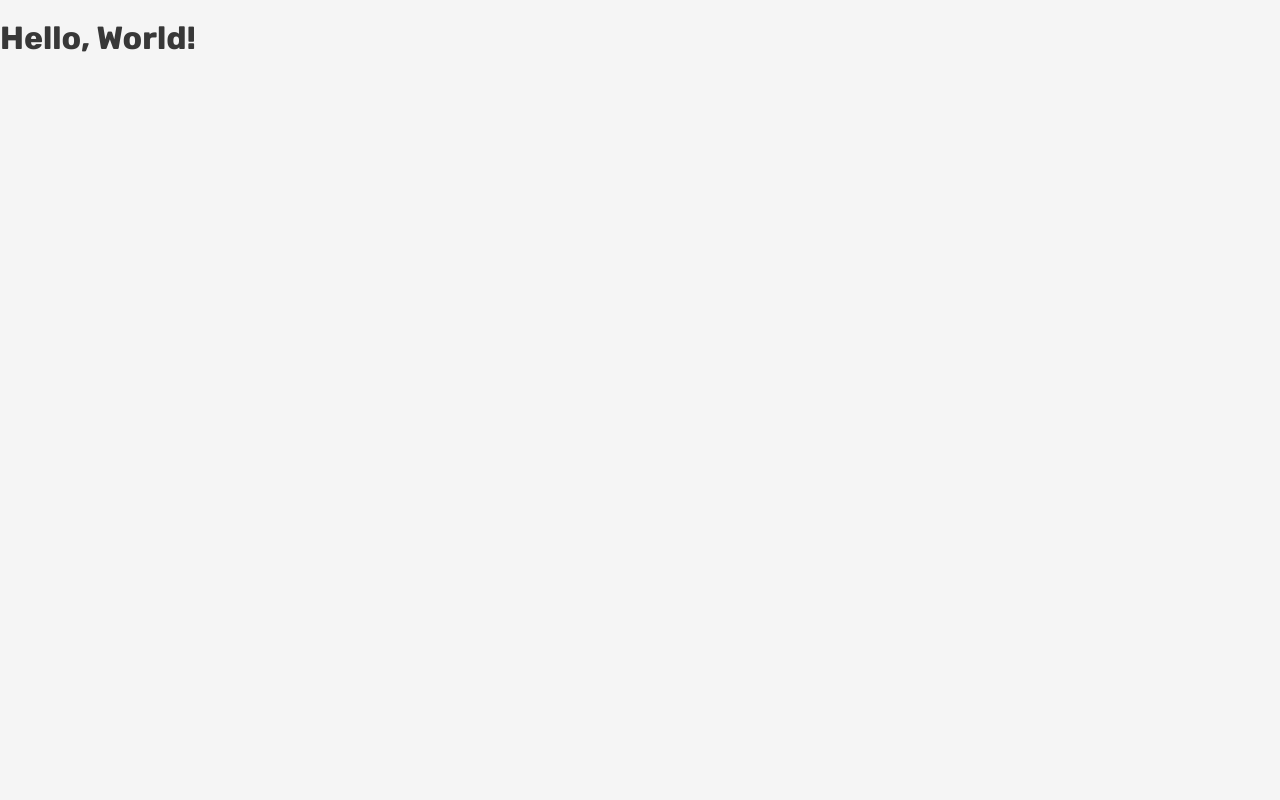
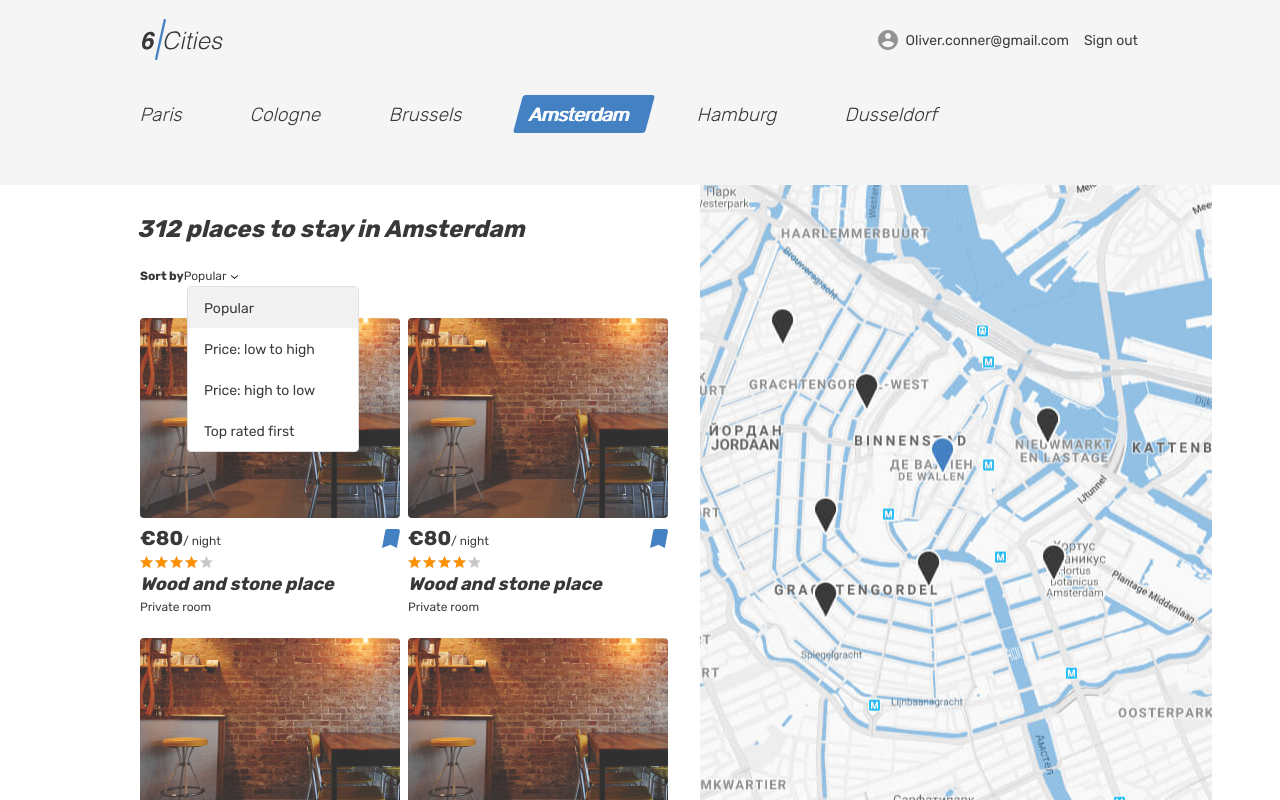
Before and after one commit to olena34montp/six-cities, a React (Vite) app: page / in a window 1280 px wide. Built offline with nearby package versions, Linux system fonts and the light colour scheme.

Commit message:
Créé les components App, MainPage, Card

```diff
--- /dev/null
+++ b/src/components/app/app.tsx
@@ -0,0 +1,13 @@
+import MainPage from '../../pages/main/main';
+
+type AppPageProps = {
+    cardsCount: number;
+}
+
+function App({ cardsCount }: AppPageProps): JSX.Element {
+    return (
+        <MainPage cardsCount={cardsCount} />
+    );
+}
+
+export default App;
--- /dev/null
+++ b/src/components/card/card.tsx
@@ -0,0 +1,37 @@
+function Card(): JSX.Element {
+    return (
+        <article className="cities__place-card place-card">
+            <div className="cities__image-wrapper place-card__image-wrapper">
+            <a href="#">
+                <img className="place-card__image" src="img/room.jpg" width="260" height="200" alt="Place image" />
+            </a>
+            </div>
+            <div className="place-card__info">
+            <div className="place-card__price-wrapper">
+                <div className="place-card__price">
+                <b className="place-card__price-value">&euro;80</b>
+                <span className="place-card__price-text">&#47;&nbsp;night</span>
+                </div>
+                <button className="place-card__bookmark-button place-card__bookmark-button--active button" type="button">
+                <svg className="place-card__bookmark-icon" width="18" height="19">
+                    <use xlinkHref="#icon-bookmark"></use>
+                </svg>
+                <span className="visually-hidden">In bookmarks</span>
+                </button>
+            </div>
+            <div className="place-card__rating rating">
+                <div className="place-card__stars rating__stars">
+                <span style={{ width: "80%" }}></span>
+                <span className="visually-hidden">Rating</span>
+                </div>
+            </div>
+            <h2 className="place-card__name">
+                <a href="#">Wood and stone place</a>
+            </h2>
+            <p className="place-card__type">Private room</p>
+            </div>
+        </article>
+    );
+}
+
+export default Card;
--- /dev/null
+++ b/src/const.ts
@@ -0,0 +1,3 @@
+export const Setting = {
+    CardsCount : 5
+};
--- a/src/index.tsx
+++ b/src/index.tsx
@@ -1,5 +1,7 @@
 import React from 'react';
 import ReactDOM from 'react-dom/client';
+import App from './components/app/app';
+import { Setting } from './const';
 
 const root = ReactDOM.createRoot(
   document.getElementById('root') as HTMLElement
@@ -7,6 +9,6 @@
 
 root.render(
   <React.StrictMode>
-    <h1>Hello, World!</h1>
+    <App cardsCount={Setting.CardsCount}/>
   </React.StrictMode>
 );
--- /dev/null
+++ b/src/pages/main/main.tsx
@@ -0,0 +1,119 @@
+import Card from '../../components/card/card'
+import { Setting } from '../../const';
+
+type MainPageProps = {
+    cardsCount: number;
+}
+
+function MainPage({ cardsCount }: MainPageProps): JSX.Element {
+    function cards () {
+        const result = [];
+        for(let i = 1; i < cardsCount; i++) {
+            result.push(<Card key={i}/>);
+        }
+
+        return result;
+    }
+    return (
+        <div className="page page--gray page--main">
+            <header className="header">
+                <div className="container">
+                    <div className="header__wrapper">
+                        <div className="header__left">
+                            <a className="header__logo-link header__logo-link--active">
+                                <img className="header__logo" src="img/logo.svg" alt="6 cities logo" width="81" height="41" />
+                            </a>
+                        </div>
+                        <nav className="header__nav">
+                            <ul className="header__nav-list">
+                                <li className="header__nav-item user">
+                                    <a className="header__nav-link header__nav-link--profile" href="#">
+                                        <div className="header__avatar-wrapper user__avatar-wrapper">
+                                        </div>
+                                        <span className="header__user-name user__name">Oliver.conner@gmail.com</span>
+                                    </a>
+                                </li>
+                                <li className="header__nav-item">
+                                    <a className="header__nav-link" href="#">
+                                        <span className="header__signout">Sign out</span>
+                                    </a>
+                                </li>
+                            </ul>
+                        </nav>
+                    </div>
+                </div>
+            </header>
+
+            <main className="page__main page__main--index">
+                <h1 className="visually-hidden">Cities</h1>
+                <div className="tabs">
+                    <section className="locations container">
+                        <ul className="locations__list tabs__list">
+                            <li className="locations__item">
+                                <a className="locations__item-link tabs__item" href="#">
+                                    <span>Paris</span>
+                                </a>
+                            </li>
+                            <li className="locations__item">
+                                <a className="locations__item-link tabs__item" href="#">
+                                    <span>Cologne</span>
+                                </a>
+                            </li>
+                            <li className="locations__item">
+                                <a className="locations__item-link tabs__item" href="#">
+                                    <span>Brussels</span>
+                                </a>
+                            </li>
+                            <li className="locations__item">
+                                <a className="locations__item-link tabs__item tabs__item--active">
+                                    <span>Amsterdam</span>
+                                </a>
+                            </li>
+                            <li className="locations__item">
+                                <a className="locations__item-link tabs__item" href="#">
+                                    <span>Hamburg</span>
+                                </a>
+                            </li>
+                            <li className="locations__item">
+                                <a className="locations__item-link tabs__item" href="#">
+                                    <span>Dusseldorf</span>
+                                </a>
+                            </li>
+                        </ul>
+                    </section>
+                </div>
+                <div className="cities">
+                    <div className="cities__places-container container">
+                        <section className="cities__places places">
+                            <h2 className="visually-hidden">Places</h2>
+                            <b className="places__found">312 places to stay in Amsterdam</b>
+                            <form className="places__sorting" action="#" method="get">
+                                <span className="places__sorting-caption">Sort by</span>
+                                <span className="places__sorting-type" tabIndex={0}>
+                                    Popular
+                                    <svg className="places__sorting-arrow" width="7" height="4">
+                                        <use xlinkHref="#icon-arrow-select"></use>
+                                    </svg>
+                                </span>
+                                <ul className="places__options places__options--custom places__options--opened">
+                                    <li className="places__option places__option--active" tabIndex={0}>Popular</li>
+                                    <li className="places__option" tabIndex={0}>Price: low to high</li>
+                                    <li className="places__option" tabIndex={0}>Price: high to low</li>
+                                    <li className="places__option" tabIndex={0}>Top rated first</li>
+                                </ul>
+                            </form>
+                            <div className="cities__places-list places__list tabs__content">
+                                {cards()}
+                            </div>
+                        </section>
+                        <div className="cities__right-section">
+                            <section className="cities__map map"></section>
+                        </div>
+                    </div>
+                </div>
+            </main>
+        </div>
+    );
+}
+
+export default MainPage;
```
Also changed, not shown: 1 other file (tests, documents, lock files or other folders).
